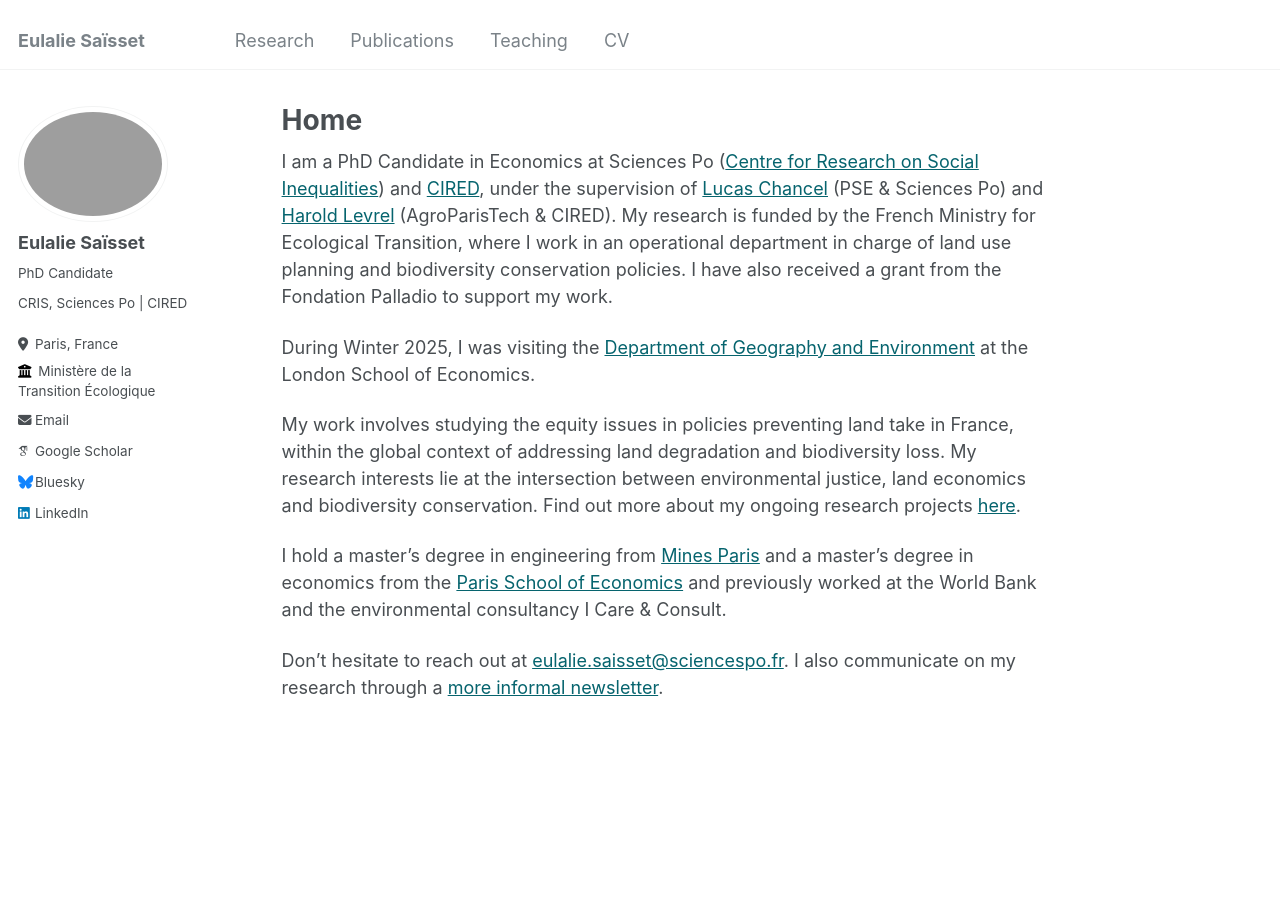
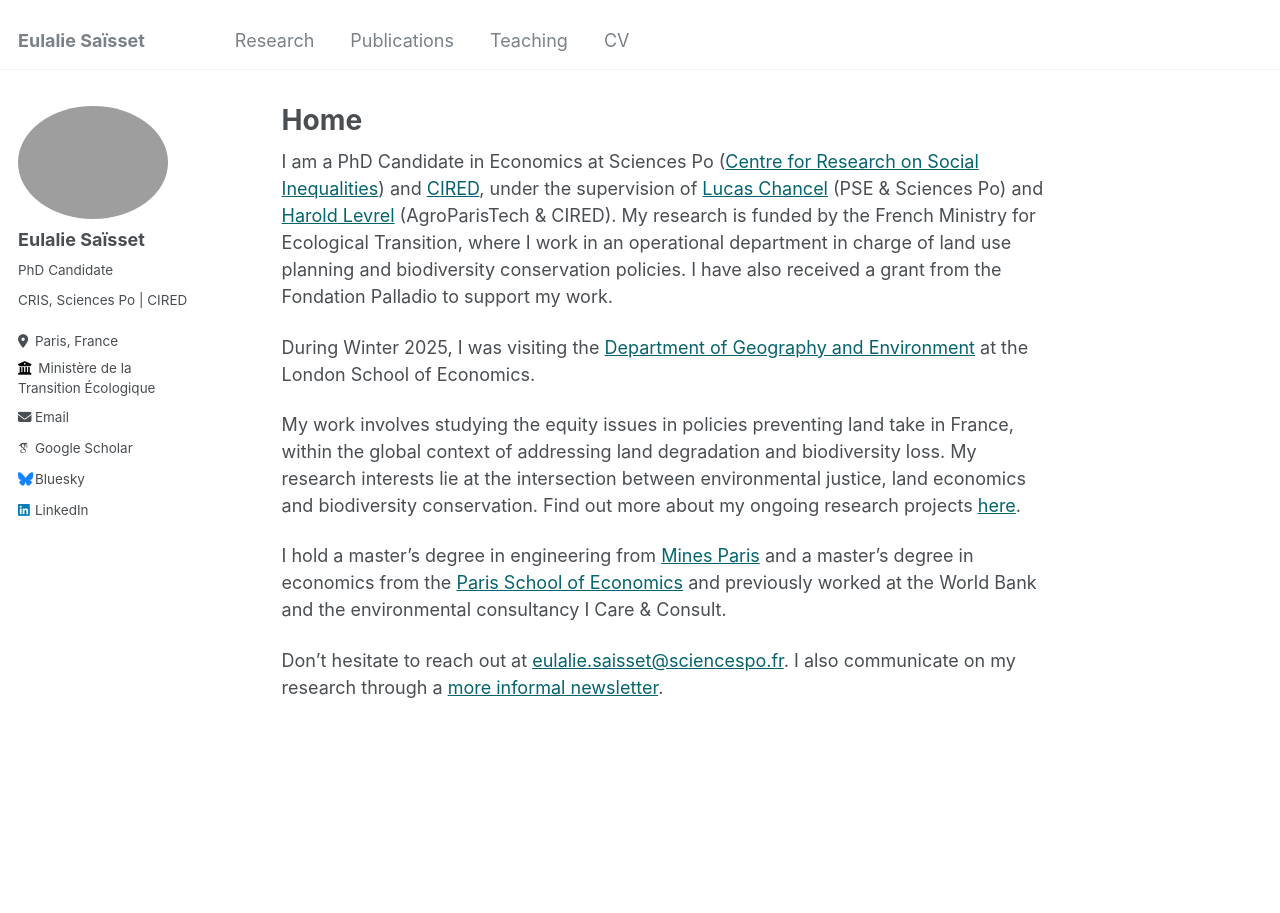
Before and after one commit to eulaliesaisset/eulaliesaisset.github.io, a Jekyll site: the page built from _pages/about.md, in a window 1280 px wide. Built offline with Jekyll 4.4.1, drawn with Linux system fonts in a browser that asks for light colours; some web fonts are replaced.

Commit message:
Change profile picture size

```diff
--- a/_sass/_sidebar.scss
+++ b/_sass/_sidebar.scss
@@ -79,7 +79,7 @@
 .author__avatar {
   display: table-cell;
   vertical-align: top;
-  width: 36px;
+  width: 45px;
   // set width only, for non-square avatars
   // height: 36px;
 
@@ -94,8 +94,8 @@
     border-radius: 50%;
 
     @include breakpoint($large) {
-      padding: 5px;
-      border: 1px solid $border-color;
+      padding: 0px;
+      border: 0px solid $border-color;
     }
   }
 }
```
